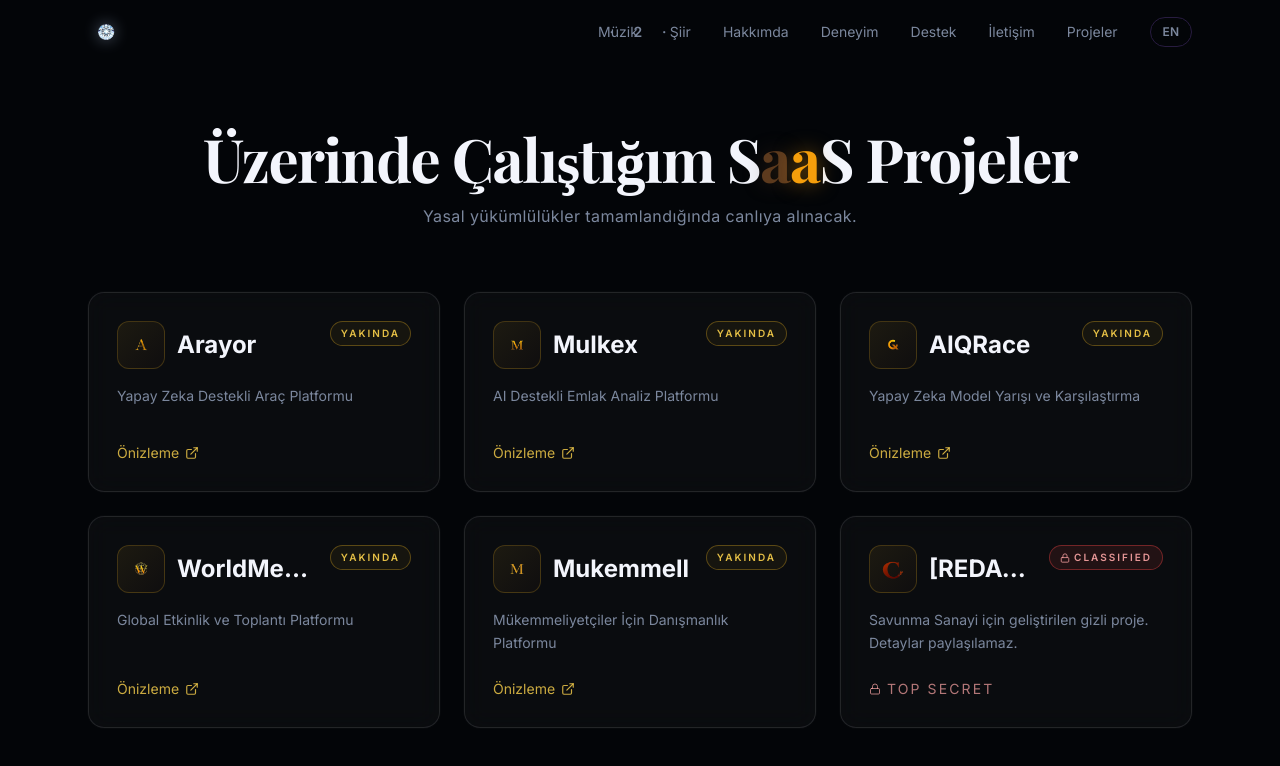
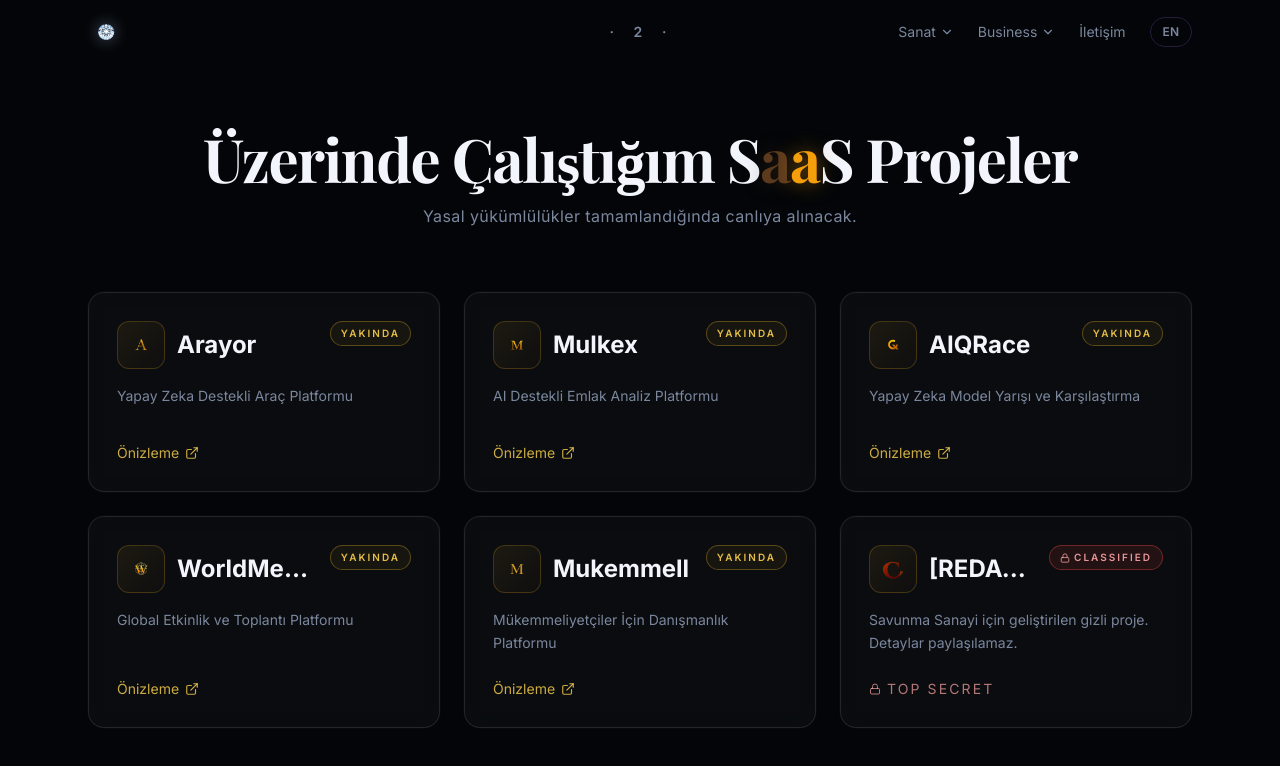
Before and after one commit to artroh2/rahmioguzhan, a React (Vite) app: page /projeler in a window 1280 px wide. Shown: the top 766 px of the page. Built offline with nearby package versions, Linux system fonts and the light colour scheme; the HTML template or start-up script is replaced by a standard one; a web font is replaced by a local one.

Commit message:
Changes
Co-authored-by: artroh2 <251506274+artroh2@users.noreply.github.com>

```diff
--- a/src/components/cosmic/Navbar.tsx
+++ b/src/components/cosmic/Navbar.tsx
@@ -1,7 +1,7 @@
-import { useState, useEffect } from 'react';
-import { motion } from 'framer-motion';
-import { Menu, X } from 'lucide-react';
-import { Link } from 'react-router-dom';
+import { useState, useEffect, useRef } from 'react';
+import { motion, AnimatePresence } from 'framer-motion';
+import { Menu, X, ChevronDown } from 'lucide-react';
+import { Link, useLocation, useNavigate } from 'react-router-dom';
 import diamondLogo from '@/assets/diamond-logo.png';
 
 interface NavbarProps {
@@ -9,103 +9,163 @@ interface NavbarProps {
   onToggleLang: () => void;
 }
 
-const NAV_ITEMS = {
+type NavItem = { label: string; href: string; route?: boolean };
+type NavGroup = { label: string; items: NavItem[] };
+
+const NAV_GROUPS: Record<'tr' | 'en', NavGroup[]> = {
   tr: [
-    { label: 'Müzik', href: '#muzik' },
-    { label: 'Şiir', href: '#siir' },
-    { label: 'Hakkımda', href: '#hakkimda' },
-    { label: 'Deneyim', href: '#deneyim' },
-    { label: 'Destek', href: '#destek' },
-    { label: 'İletişim', href: '#iletisim' },
+    {
+      label: 'Sanat',
+      items: [
+        { label: 'Müzik', href: '/#muzik' },
+        { label: 'Şiir', href: '/#siir' },
+        { label: 'Hakkımda', href: '/#hakkimda' },
+      ],
+    },
+    {
+      label: 'Business',
+      items: [
         { label: 'Projeler', href: '/projeler', route: true },
+        { label: 'Deneyim', href: '/#deneyim' },
+        { label: 'Destek', href: '/#destek' },
+      ],
+    },
+    {
+      label: 'İletişim',
+      items: [{ label: 'İletişim', href: '/#iletisim' }],
+    },
   ],
   en: [
-    { label: 'Music', href: '#muzik' },
-    { label: 'Poetry', href: '#siir' },
-    { label: 'About', href: '#hakkimda' },
-    { label: 'Experience', href: '#deneyim' },
-    { label: 'Support', href: '#destek' },
-    { label: 'Contact', href: '#iletisim' },
+    {
+      label: 'Art',
+      items: [
+        { label: 'Music', href: '/#muzik' },
+        { label: 'Poetry', href: '/#siir' },
+        { label: 'About', href: '/#hakkimda' },
+      ],
+    },
+    {
+      label: 'Business',
+      items: [
         { label: 'Projects', href: '/projeler', route: true },
+        { label: 'Experience', href: '/#deneyim' },
+        { label: 'Support', href: '/#destek' },
+      ],
+    },
+    {
+      label: 'Contact',
+      items: [{ label: 'Contact', href: '/#iletisim' }],
+    },
   ],
 };
 
 const Navbar = ({ lang, onToggleLang }: NavbarProps) => {
   const [scrolled, setScrolled] = useState(false);
   const [mobileOpen, setMobileOpen] = useState(false);
-  const [activeSection, setActiveSection] = useState('');
+  const [openGroup, setOpenGroup] = useState<string | null>(null);
+  const location = useLocation();
+  const navigate = useNavigate();
 
   useEffect(() => {
-    const onScroll = () => {
-      setScrolled(window.scrollY > 50);
-
-      const sections = ['iletisim', 'destek', 'deneyim', 'hakkimda', 'siir', 'muzik'];
-      for (const id of sections) {
-        const el = document.getElementById(id);
-        if (el) {
-          const rect = el.getBoundingClientRect();
-          if (rect.top <= 200) {
-            setActiveSection(`#${id}`);
-            return;
-          }
-        }
-      }
-      setActiveSection('');
-    };
+    const onScroll = () => setScrolled(window.scrollY > 50);
     window.addEventListener('scroll', onScroll, { passive: true });
     return () => window.removeEventListener('scroll', onScroll);
   }, []);
 
-  const items = NAV_ITEMS[lang];
+  const groups = NAV_GROUPS[lang];
+
+  const handleNavigate = (item: NavItem) => {
+    setOpenGroup(null);
+    setMobileOpen(false);
+    if (item.route) {
+      navigate(item.href);
+      return;
+    }
+    // hash link (e.g. /#muzik)
+    const [path, hash] = item.href.split('#');
+    if (location.pathname !== (path || '/')) {
+      navigate(item.href);
+    } else if (hash) {
+      const el = document.getElementById(hash);
+      el?.scrollIntoView({ behavior: 'smooth' });
+    }
+  };
 
   return (
     <motion.nav
       initial={{ y: -80 }}
       animate={{ y: 0 }}
       transition={{ duration: 0.6 }}
-      className={`fixed top-0 left-0 right-0 z-50 transition-all duration-500 ${
+      className={`fixed top-0 left-0 right-0 z-50 transition-all duration-300 ${
         scrolled
-          ? 'bg-[#030508]/80 backdrop-blur-xl border-b border-primary/10 shadow-[0_1px_20px_rgba(74,158,255,0.05)]'
+          ? 'bg-[#030508]/90 backdrop-blur-xl border-b border-primary/10'
           : 'bg-transparent'
       }`}
     >
       <div className="max-w-6xl mx-auto px-6 h-16 flex items-center justify-between relative">
-        <a href="#hero" className="flex items-center transition-transform duration-300 hover:scale-110">
+        <Link to="/" className="flex items-center transition-transform duration-300 hover:scale-110">
           <img src={diamondLogo} alt="ROH2" width={36} height={36} className="w-9 h-9 drop-shadow-[0_0_8px_rgba(200,220,255,0.4)]" />
-        </a>
+        </Link>
 
-        {/* Centered "· 2 ·" */}
         <span className="absolute left-1/2 top-1/2 -translate-x-1/2 -translate-y-1/2 text-sm tracking-[0.3em] text-muted-foreground font-semibold select-none">
           ·&nbsp;&nbsp;2&nbsp;&nbsp;·
         </span>
 
-        {/* Desktop nav */}
-        <div className="hidden md:flex items-center gap-8">
-          {items.map((item) => {
-            const Tag: any = item.route ? Link : 'a';
-            const linkProps = item.route ? { to: item.href } : { href: item.href };
+        {/* Desktop */}
+        <div className="hidden md:flex items-center gap-6">
+          {groups.map((g) => {
+            const isSingle = g.items.length === 1;
+            if (isSingle) {
               return (
-            <Tag
+                <button
+                  key={g.label}
+                  onClick={() => handleNavigate(g.items[0])}
+                  className="text-sm text-muted-foreground hover:text-primary transition-colors"
+                >
+                  {g.label}
+                </button>
+              );
+            }
+            return (
+              <div
+                key={g.label}
+                className="relative"
+                onMouseEnter={() => setOpenGroup(g.label)}
+                onMouseLeave={() => setOpenGroup(null)}
+              >
+                <button className="flex items-center gap-1 text-sm text-muted-foreground hover:text-primary transition-colors">
+                  {g.label}
+                  <ChevronDown size={14} className={`transition-transform ${openGroup === g.label ? 'rotate-180' : ''}`} />
+                </button>
+                <AnimatePresence>
+                  {openGroup === g.label && (
+                    <motion.div
+                      initial={{ opacity: 0, y: -6 }}
+                      animate={{ opacity: 1, y: 0 }}
+                      exit={{ opacity: 0, y: -6 }}
+                      transition={{ duration: 0.15 }}
+                      className="absolute left-1/2 -translate-x-1/2 top-full pt-3 min-w-[180px]"
+                    >
+                      <div className="rounded-xl border border-white/10 bg-[#030508]/95 backdrop-blur-xl py-2 shadow-lg">
+                        {g.items.map((item) => (
+                          <button
                             key={item.href}
-              {...linkProps}
-              className="relative text-sm text-muted-foreground hover:text-primary transition-colors duration-300 flex items-center gap-2"
+                            onClick={() => handleNavigate(item)}
+                            className="w-full text-left px-4 py-2 text-sm text-muted-foreground hover:text-primary hover:bg-white/[0.03] transition-colors"
                           >
-              {activeSection === item.href && (
-                <motion.span
-                  layoutId="nav-dot"
-                  className="absolute -left-3 w-1.5 h-1.5 rounded-full bg-primary shadow-[0_0_8px_rgba(74,158,255,0.6)]"
-                  transition={{ type: 'spring', stiffness: 300, damping: 25 }}
-                />
+                            {item.label}
+                          </button>
+                        ))}
+                      </div>
+                    </motion.div>
                   )}
-              <span className={activeSection === item.href ? 'text-primary' : ''}>
-                {item.label}
-              </span>
-            </Tag>
+                </AnimatePresence>
+              </div>
             );
           })}
           <button
             onClick={onToggleLang}
-            className="text-xs font-semibold px-3 py-1.5 rounded-full border border-border hover:border-primary hover:text-primary text-muted-foreground transition-all duration-300"
+            className="text-xs font-semibold px-3 py-1.5 rounded-full border border-border hover:border-primary hover:text-primary text-muted-foreground transition-all"
           >
             {lang === 'tr' ? 'EN' : 'TR'}
           </button>
@@ -115,11 +175,11 @@ const Navbar = ({ lang, onToggleLang }: NavbarProps) => {
         <div className="flex md:hidden items-center gap-3">
           <button
             onClick={onToggleLang}
-            className="text-xs font-semibold px-3 py-1.5 rounded-full border border-border hover:border-primary text-muted-foreground transition-all"
+            className="text-xs font-semibold px-3 py-1.5 rounded-full border border-border text-muted-foreground"
           >
             {lang === 'tr' ? 'EN' : 'TR'}
           </button>
-          <button onClick={() => setMobileOpen(!mobileOpen)} className="text-foreground">
+          <button onClick={() => setMobileOpen(!mobileOpen)} className="text-foreground p-1" aria-label="Menu">
             {mobileOpen ? <X size={22} /> : <Menu size={22} />}
           </button>
         </div>
@@ -132,26 +192,25 @@ const Navbar = ({ lang, onToggleLang }: NavbarProps) => {
           animate={{ opacity: 1, y: 0 }}
           className="md:hidden bg-[#030508]/95 backdrop-blur-xl border-t border-border"
         >
-          <div className="px-6 py-4 flex flex-col gap-4">
-            {items.map((item) => {
-              const Tag: any = item.route ? Link : 'a';
-              const linkProps = item.route ? { to: item.href } : { href: item.href };
-              return (
-              <Tag
+          <div className="px-6 py-4 flex flex-col gap-5">
+            {groups.map((g) => (
+              <div key={g.label}>
+                <div className="text-[11px] font-mono tracking-[0.25em] uppercase text-primary/70 mb-2">
+                  {g.label}
+                </div>
+                <div className="flex flex-col gap-2 pl-1">
+                  {g.items.map((item) => (
+                    <button
                       key={item.href}
-                {...linkProps}
-                onClick={() => setMobileOpen(false)}
-                className={`text-sm transition-colors flex items-center gap-2 ${
-                  activeSection === item.href ? 'text-primary' : 'text-muted-foreground hover:text-primary'
-                }`}
+                      onClick={() => handleNavigate(item)}
+                      className="text-left text-sm text-muted-foreground hover:text-primary transition-colors py-1"
                     >
-                {activeSection === item.href && (
-                  <span className="w-1.5 h-1.5 rounded-full bg-primary shadow-[0_0_8px_rgba(74,158,255,0.6)]" />
-                )}
                       {item.label}
-              </Tag>
-              );
-            })}
+                    </button>
+                  ))}
+                </div>
+              </div>
+            ))}
           </div>
         </motion.div>
       )}
--- a/src/components/cosmic/SupportSection.tsx
+++ b/src/components/cosmic/SupportSection.tsx
@@ -113,6 +113,14 @@ const SupportSection = ({ lang }: SupportSectionProps) => {
         message: form.message.trim(),
       });
       if (error) throw error;
+      // Also forward as email notification
+      supabase.functions.invoke('send-contact-email', {
+        body: {
+          name: form.name.trim() || `Destek Önerisi (${form.type})`,
+          email: 'destek@rahmioguzhan.com',
+          message: `[${form.type}]\n\n${form.message.trim()}`,
+        },
+      }).catch(() => {});
       toast({
         title: lang === 'tr' ? 'Öneri iletildi' : 'Suggestion sent',
         description: lang === 'tr' ? 'Teşekkürler.' : 'Thank you.',
```
Lines whose indentation alone changed are shown as unchanged.
